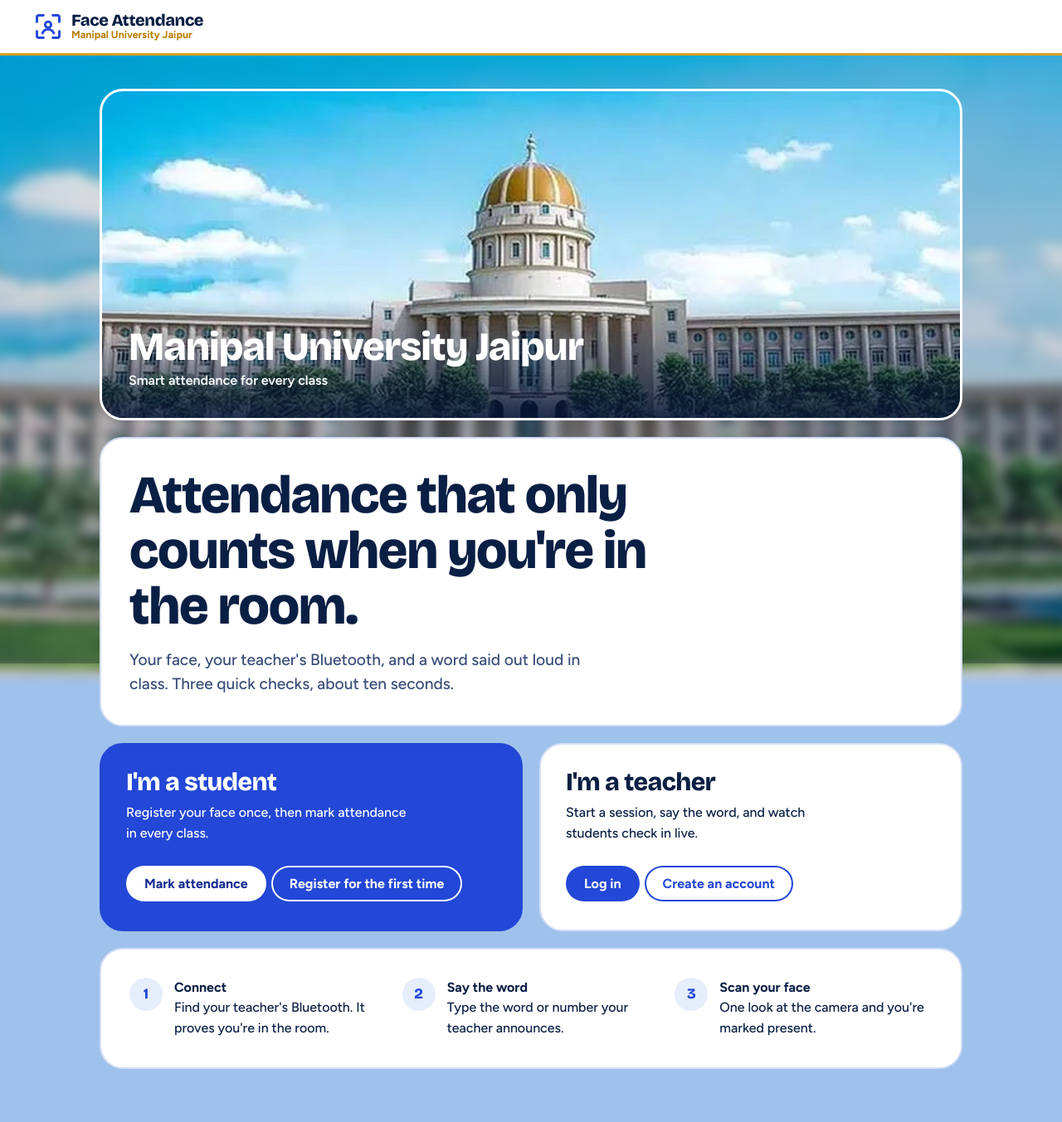
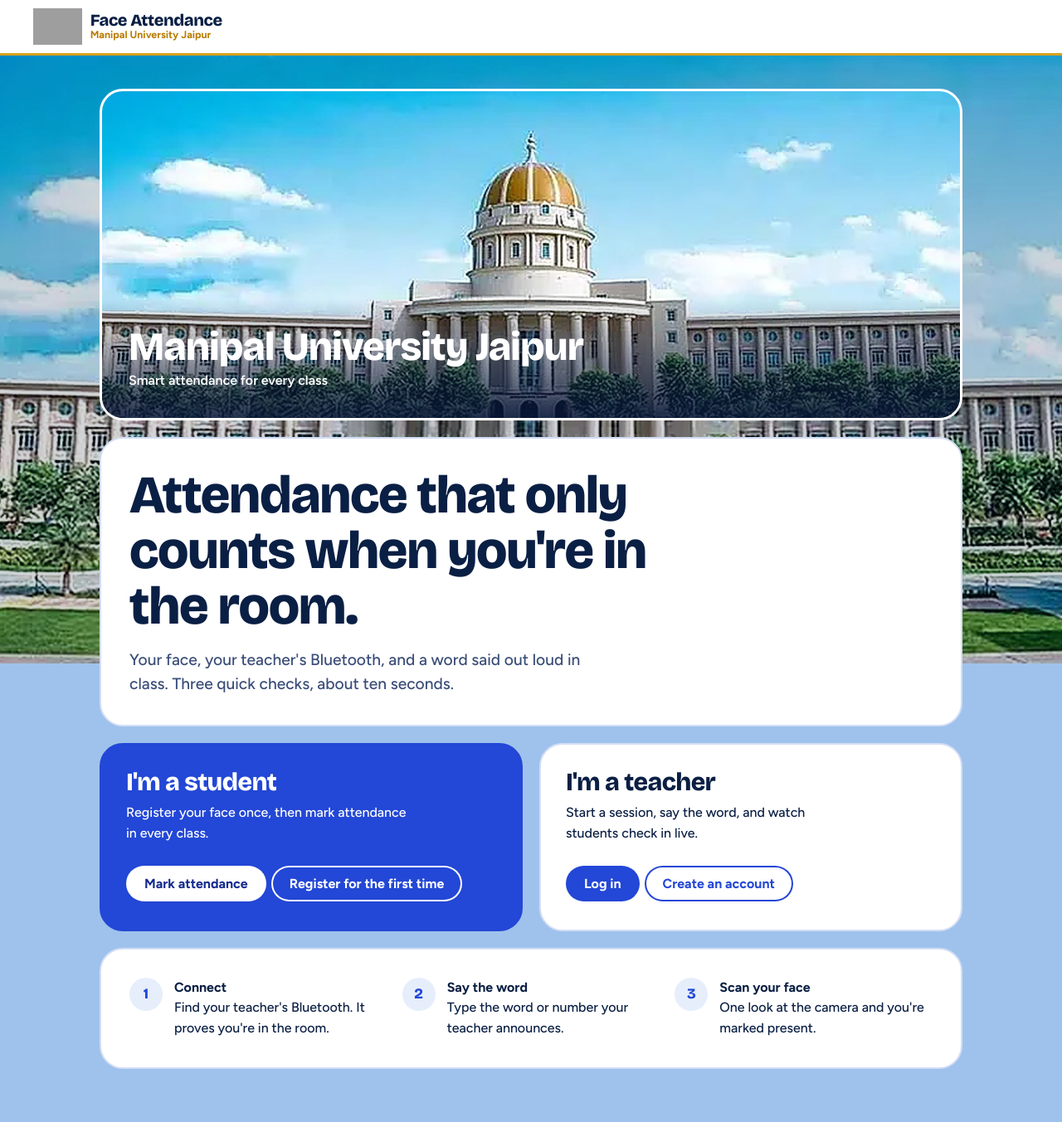
Before and after one commit to PiyushSingh8924/Tricheck, a Flask app: page / in a window 1280 px wide. Shown: the whole page at 83% size. Run offline with Flask 3, Linux system fonts and the light colour scheme; some libraries are stand-ins or nearby versions; grey boxes are pictures that could not be loaded.

Commit message:
Sharper background and logo slot

```diff
--- a/static/style.css
+++ b/static/style.css
@@ -4,9 +4,8 @@ html{-webkit-text-size-adjust:100%}
 body{margin:0;min-height:100vh;min-height:100dvh;font:500 16px/1.55 Figtree,system-ui,sans-serif;color:var(--ink);background:#9fc2ec}
 
 /* Manipal University Jaipur campus as the page background */
-body::before{content:"";position:fixed;inset:0;z-index:-2;background:url(/static/muj-campus.jpg) center 30%/cover no-repeat;filter:blur(2px);transform:scale(1.04)}
-body::after{content:"";position:fixed;inset:0;z-index:-1;background:linear-gradient(rgba(8,24,58,.08),rgba(8,24,58,.32))}
-body.home::before{filter:blur(6px)}
+body::before{content:"";position:fixed;inset:0;z-index:-2;background:url(/static/muj-campus.jpg) center 30%/cover no-repeat}
+body::after{content:"";position:fixed;inset:0;z-index:-1;background:rgba(8,24,58,.18)}
 
 h1,h2{font-family:"Bricolage Grotesque",system-ui,sans-serif;line-height:1.05;margin:0;letter-spacing:-.02em}
 a{color:var(--ultra);font-weight:600}
@@ -15,6 +14,7 @@ header>a{display:flex;align-items:center;gap:10px;color:var(--ink);text-decorati
 .brand h1{font-size:1.25rem;font-weight:800;line-height:1.05;white-space:nowrap}
 .brand small{margin:0;font-size:.78rem;font-weight:700;color:#b87d00;line-height:1.2}
 .logo{width:36px;height:36px;color:var(--ultra);flex:none}
+.muj-logo{height:44px;width:auto;max-width:120px;object-fit:contain;flex:none}
 header span{display:flex;align-items:center;gap:10px;font-weight:600;font-size:.95rem;min-width:0}header span a{flex:none;white-space:nowrap}
 .who{font-weight:700;overflow:hidden;text-overflow:ellipsis;white-space:nowrap;min-width:0}
 main{max-width:1120px;margin:0 auto;padding:clamp(18px,3.5vw,40px) clamp(14px,4vw,40px) 64px}
--- a/templates/base.html
+++ b/templates/base.html
@@ -4,9 +4,9 @@
 <title>Face Attendance | Manipal University Jaipur</title>
 <link rel="preconnect" href="https://fonts.googleapis.com"><link rel="preconnect" href="https://fonts.gstatic.com" crossorigin>
 <link href="https://fonts.googleapis.com/css2?family=Bricolage+Grotesque:wght@600;800&family=Figtree:wght@500;600;700&display=swap" rel="stylesheet">
-<link rel="stylesheet" href="/static/style.css"></head>
+<link rel="icon" href="/static/logo.png"><link rel="stylesheet" href="/static/style.css"></head>
 <body class="{% block bodyclass %}{% endblock %}" data-page="{{ page or '' }}"{% block bodyattrs %}{% endblock %}>
 <svg width="0" height="0" style="position:absolute"><symbol id="lg" viewBox="0 0 32 32" fill="none" stroke="currentColor" stroke-width="2.6" stroke-linecap="round"><path d="M4 11V6a2 2 0 0 1 2-2h5M21 4h5a2 2 0 0 1 2 2v5M28 21v5a2 2 0 0 1-2 2h-5M11 28H6a2 2 0 0 1-2-2v-5"/><circle cx="16" cy="14" r="3.2"/><path d="M10 23c1.2-3 3.4-4 6-4s4.8 1 6 4"/></symbol></svg>
-<header><a href="/"><svg class="logo"><use href="#lg"/></svg><div class="brand"><h1>Face Attendance</h1><small>Manipal University Jaipur</small></div></a><span>{% block right %}{% endblock %}</span></header>
+<header><a href="/"><img class="muj-logo" src="/static/logo.png" alt="Manipal University Jaipur logo" hidden onload="this.hidden=false;this.nextElementSibling.style.display='none'"><svg class="logo"><use href="#lg"/></svg><div class="brand"><h1>Face Attendance</h1><small>Manipal University Jaipur</small></div></a><span>{% block right %}{% endblock %}</span></header>
 <main>{% block body %}{% endblock %}</main>
 {% block libs %}{% endblock %}<script src="/static/app.js"></script>{% block scripts %}{% endblock %}</body></html>
```
Also changed, not shown: static/muj-campus.jpg.
